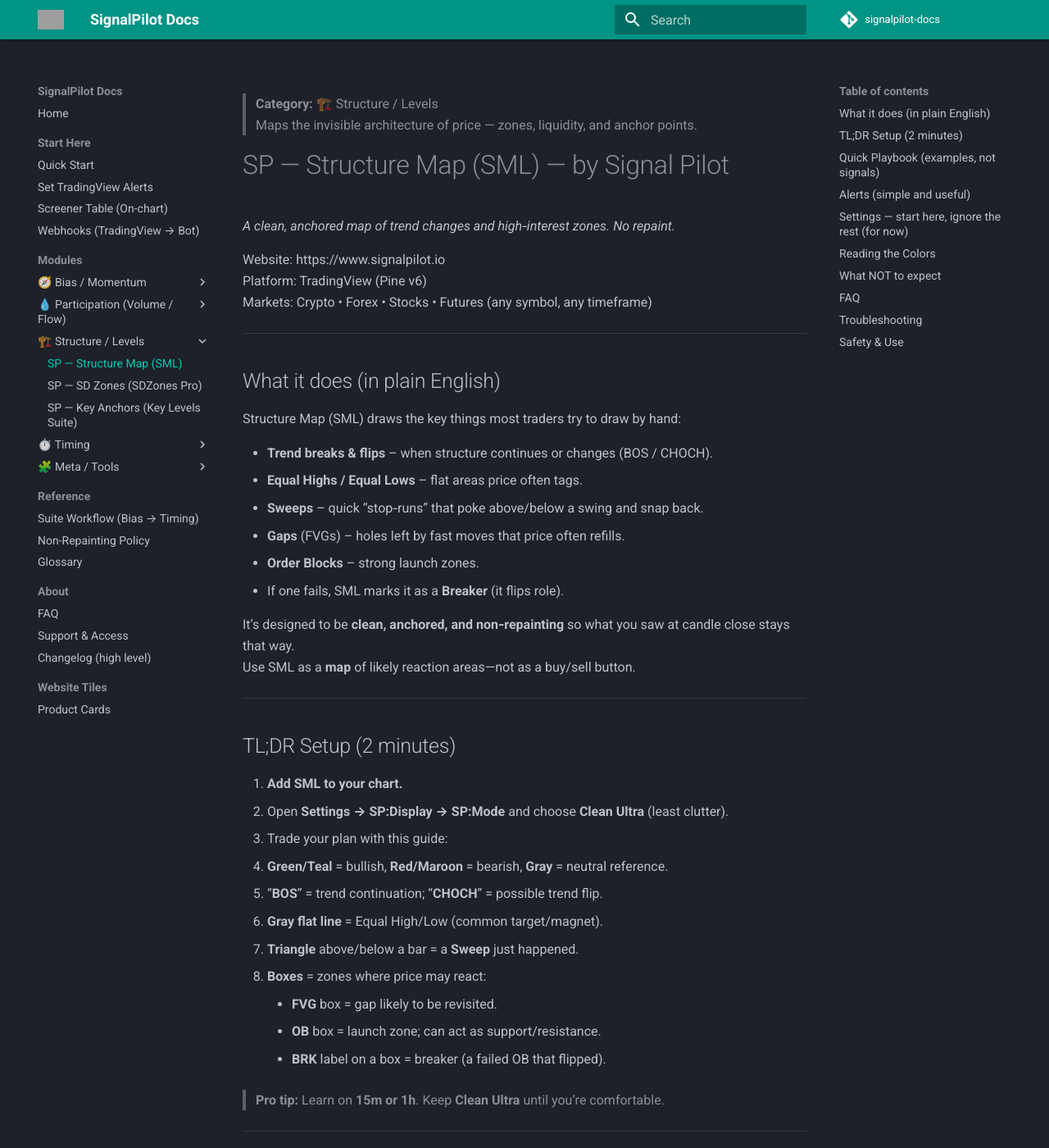
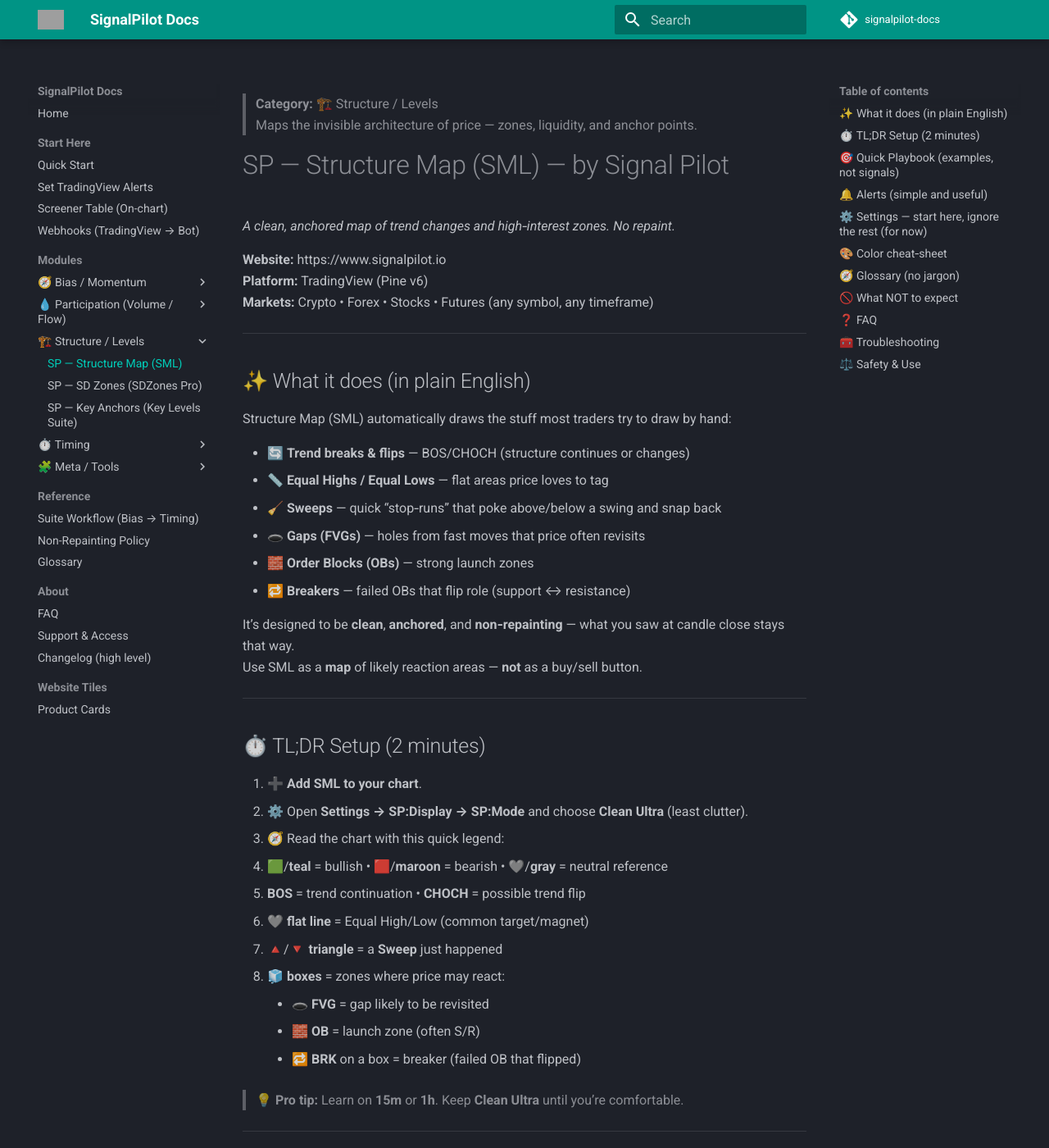
Before and after one commit to Signalpilot/signalpilot-docs, an MkDocs documentation site: the page built from docs/sp-sml-structure-liquidity.md, in a window 1280 px wide and 1400 px high. Shown: the whole window at 82% size. Built offline with MkDocs 1.6.1 and Material for MkDocs 9.7.7, drawn with Linux system fonts in a browser that asks for light colours; comment, search, counter and statistics services are not loaded; some of the changed text lies outside the part shown; grey boxes are pictures that could not be loaded.

Commit message:
Update sp-sml-structure-liquidity.md

```diff
--- a/docs/sp-sml-structure-liquidity.md
+++ b/docs/sp-sml-structure-liquidity.md
@@ -17,136 +17,146 @@
 # SP — Structure Map (SML) — by Signal Pilot
 *A clean, anchored map of trend changes and high‑interest zones. No repaint.*
 
-Website: https://www.signalpilot.io
-Platform: TradingView (Pine v6)
-Markets: Crypto • Forex • Stocks • Futures (any symbol, any timeframe)
+**Website:** https://www.signalpilot.io
+**Platform:** TradingView (Pine v6)
+**Markets:** Crypto • Forex • Stocks • Futures (any symbol, any timeframe)
 
 ---
 
-## What it does (in plain English)
+## ✨ What it does (in plain English)
 
-Structure Map (SML) draws the key things most traders try to draw by hand:
+Structure Map (SML) automatically draws the stuff most traders try to draw by hand:
 
-- **Trend breaks & flips** – when structure continues or changes (BOS / CHOCH).
-- **Equal Highs / Equal Lows** – flat areas price often tags.
-- **Sweeps** – quick “stop‑runs” that poke above/below a swing and snap back.
-- **Gaps** (FVGs) – holes left by fast moves that price often refills.
-- **Order Blocks** – strong launch zones.
-  - If one fails, SML marks it as a **Breaker** (it flips role).
+- 🔄 **Trend breaks & flips** — BOS/CHOCH (structure continues or changes)
+- 📏 **Equal Highs / Equal Lows** — flat areas price loves to tag
+- 🧹 **Sweeps** — quick “stop‑runs” that poke above/below a swing and snap back
+- 🕳️ **Gaps (FVGs)** — holes from fast moves that price often revisits
+- 🧱 **Order Blocks (OBs)** — strong launch zones
+  - 🔁 **Breakers** — failed OBs that flip role (support ↔ resistance)
 
-It’s designed to be **clean, anchored, and non‑repainting** so what you saw at candle close stays that way.
-Use SML as a **map** of likely reaction areas—not as a buy/sell button.
+It’s designed to be **clean**, **anchored**, and **non‑repainting** — what you saw at candle close stays that way.
+Use SML as a **map** of likely reaction areas — **not** as a buy/sell button.
 
 ---
 
-## TL;DR Setup (2 minutes)
+## ⏱️ TL;DR Setup (2 minutes)
 
-1. **Add SML to your chart.**
-2. Open **Settings → SP:Display → SP:Mode** and choose **Clean Ultra** (least clutter).
-3. Trade your plan with this guide:
-   - **Green/Teal** = bullish, **Red/Maroon** = bearish, **Gray** = neutral reference.
-   - “**BOS**” = trend continuation; “**CHOCH**” = possible trend flip.
-   - **Gray flat line** = Equal High/Low (common target/magnet).
-   - **Triangle** above/below a bar = a **Sweep** just happened.
-   - **Boxes** = zones where price may react:
-     - **FVG** box = gap likely to be revisited.
-     - **OB** box = launch zone; can act as support/resistance.
-     - **BRK** label on a box = breaker (a failed OB that flipped).
+1. ➕ **Add SML to your chart**.
+2. ⚙️ Open **Settings → SP:Display → SP:Mode** and choose **Clean Ultra** (least clutter).
+3. 🧭 Read the chart with this quick legend:
+   - 🟩/**teal** = bullish • 🟥/**maroon** = bearish • 🩶/**gray** = neutral reference
+   - **BOS** = trend continuation • **CHOCH** = possible trend flip
+   - 🩶 **flat line** = Equal High/Low (common target/magnet)
+   - 🔺/🔻 **triangle** = a **Sweep** just happened
+   - 🧊 **boxes** = zones where price may react:
+     - 🕳️ **FVG** = gap likely to be revisited
+     - 🧱 **OB** = launch zone (often S/R)
+     - 🔁 **BRK** on a box = breaker (failed OB that flipped)
 
-> **Pro tip:** Learn on **15m or 1h**. Keep **Clean Ultra** until you’re comfortable.
+> 💡 **Pro tip:** Learn on **15m** or **1h**. Keep **Clean Ultra** until you’re comfortable.
 
 ---
 
-## Quick Playbook (examples, not signals)
+## 🎯 Quick Playbook (examples, not signals)
 
-- **Pullback to a Gap (FVG):**
-  See **BOS up** → a **bull FVG** forms below → if price returns into it and stabilizes, buyers often defend.
+- **Pullback to a Gap (FVG)**
+  👀 See **BOS up** → a **bull FVG** forms below → if price returns into it and stabilizes, buyers often defend.
 
-- **Retest the Block (OB):**
-  See **CHOCH up** → a **bull OB** appears → a calm retest can bounce.
+- **Retest the Block (OB)**
+  👀 See **CHOCH up** → a **bull OB** appears → a calm retest can bounce.
 
-- **Fade a Sweep:**
-  A **sweep up** (triangle above a recent high) that closes back below can invite short attempts *if your plan allows*.
+- **Fade a Sweep**
+  👀 A **sweep up** (triangle above a recent high) that **closes back below** can invite short attempts *if your plan allows*.
 
-Always follow your own rules for entries, exits, and risk.
+⚠️ Always follow your own entry/exit/risk rules.
 
 ---
 
-## Alerts (simple and useful)
+## 🔔 Alerts (simple and useful)
 
 Built‑in alert presets:
-- **Bullish OB Created**
-- **Bearish OB Created**
+- ✅ **Bullish OB Created**
+- ✅ **Bearish OB Created**
 
-You can also make alerts from SML’s hidden “boolean” signals (e.g., new BOS/CHOCH, new FVG, new EQH/EQL, sweep up/down).
-**Tip:** Fire alerts **on candle close** and on the timeframe you trade.
+Want more? Create alerts from SML’s hidden **boolean** signals (e.g., new BOS/CHOCH, new FVG, new EQH/EQL, sweep up/down).
+🔒 Best practice: fire alerts **on candle close** and on the **timeframe you trade**.
 
 ---
 
-## Settings — start here, ignore the rest (for now)
+## ⚙️ Settings — start here, ignore the rest (for now)
 
 - **Mode:**
-  - **Clean Ultra** → minimal and beginner‑friendly (recommended)
-  - **Standard / Verbose** → show more lines/boxes and labels
+  - 🌿 **Clean Ultra** → minimal & beginner‑friendly (**recommended**)
+  - 🧰 Standard / 🧨 Verbose → show more lines/boxes and labels
 
-- **Structure (BOS/CHOCH):** Defaults are fine.
-- **Equal Highs/Lows:** Keep on; default tolerance is fine.
-- **Sweeps:** Optional. Want fewer triangles? Increase **Cooldown** or **Min ticks**.
-- **FVG:** Keep on; default **Min gap** is fine. “Mitigation = Close” is beginner‑friendly.
-- **Order Blocks:** Keep on; **Body‑based OB** is simple. “Breakers on” is fine.
+- **Structure (BOS/CHOCH):** ✅ Defaults are fine.
+- **Equal Highs/Lows:** ✅ Keep on; default tolerance works.
+- **Sweeps:** 🧹 Optional. Want fewer triangles? Increase **Cooldown** or **Min ticks**.
+- **FVG:** 🕳️ Keep on; default **Min gap** is fine. “Mitigation = Close” is beginner‑friendly.
+- **Order Blocks:** 🧱 Keep on; **Body‑based OB** is simple. “Breakers on” is fine.
 
-You can tweak later; the defaults keep charts clean.
+You can tweak later — the defaults keep charts clean.
 
 ---
 
-## Reading the Colors
+## 🎨 Color cheat‑sheet
 
-- **Green/Teal** = bullish things (upside structure/zones)
-- **Red/Maroon** = bearish things (downside structure/zones)
-- **Gray** = neutral references (equal highs/lows, mid‑lines)
+- 🟩/**teal** = bullish things (upside structure/zones)
+- 🟥/**maroon** = bearish things (downside structure/zones)
+- 🩶/**gray** = neutral references (equal highs/lows, mid‑lines)
 
 ---
 
-## What NOT to expect
+## 🧭 Glossary (no jargon)
 
-- Not a “buy/sell” machine.
-- Not a crystal ball.
-- It’s a **map** that highlights **where** decisions often happen; **you** decide **if/when** to trade.
+- **BOS** — *Break of Structure*: trend continues by pushing through a prior level.
+- **CHOCH** — *Change of Character*: price breaks the other way (possible flip).
+- **EQH / EQL** — *Equal Highs/Lows*: two similar swing highs/lows → flat target area.
+- **Sweep** — price wicks above/below a swing then closes back in (stop‑run).
+- **FVG** — *Fair Value Gap*: a mini “hole” after a fast move; often revisited.
+- **OB** — *Order Block*: last opposite candle before a strong move; acts as a zone.
+- **Breaker (BRK)** — an OB that failed and flipped role (support ↔ resistance).
 
 ---
 
-## FAQ
+## 🚫 What NOT to expect
 
-**Does it repaint?**
-No. Signals lock at candle close. What you saw at close remains.
-
-**Which timeframe should I learn on?**
-The one you actually trade. Many start with **15m** or **1h** to learn the patterns.
-
-**Why did a box disappear?**
-It was **mitigated** (price touched it as defined in settings) or it **aged out** (auto clean‑up).
-
-**Can I use it on crypto/forex/stocks/futures?**
-Yes—anything available on TradingView.
-
-**Too many signals?**
-Use **Clean Ultra** and tighten filters: increase Sweep **Cooldown**, FVG **Min gap**, keep “**hide mitigated**” on.
+- ❌ Not a buy/sell machine
+- 🔮 Not a crystal ball
+- ✅ It’s a **map** that highlights **where** decisions often happen; **you** decide **if/when** to trade
 
 ---
 
-## Troubleshooting
+## ❓ FAQ
 
-- **I can’t see much:** Try **Verbose** mode briefly to learn, then go back to **Clean Ultra**.
-- **Cluttered chart:** Increase **Max Draw Age** or lower the “cap” settings (how many zones to keep).
-- **Alerts firing too often:** Raise thresholds (e.g., Sweep min ticks) or use higher timeframes.
+**Does it repaint?**
+🟢 **No.** Signals lock at candle close. What you saw on close stays.
+
+**Which timeframe should I learn on?**
+🎓 The one you actually trade. Many start with **15m** or **1h**.
+
+**Why did a box disappear?**
+🧽 It was **mitigated** (your setting for touch/close) or it **aged out** (auto clean‑up).
+
+**Can I use it on crypto/forex/stocks/futures?**
+🌍 Yes — anything available on TradingView.
+
+**Too many signals?**
+🧹 Use **Clean Ultra** and tighten filters: raise Sweep **Cooldown** / **Min ticks**, raise FVG **Min gap**, and keep **Hide mitigated** on.
 
 ---
 
-## Safety & Use
+## 🧰 Troubleshooting
+
+- **I can’t see much** → try **Verbose** briefly to learn, then return to **Clean Ultra**.
+- **Cluttered chart** → increase **Max Draw Age** or lower the caps (how many zones to keep).
+- **Alerts too chatty** → raise thresholds (e.g., Sweep **Min ticks**) or step up a timeframe.
+
+---
+
+## ⚖️ Safety & Use
 
 SignalPilot tools are for **education only**. **Not financial advice.**
 You are responsible for your decisions and risk management.
 
 For the most current info, updates, and contact, visit **https://www.signalpilot.io**.
-
----
```
